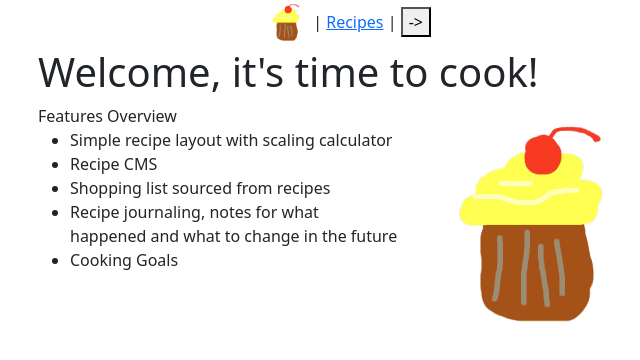
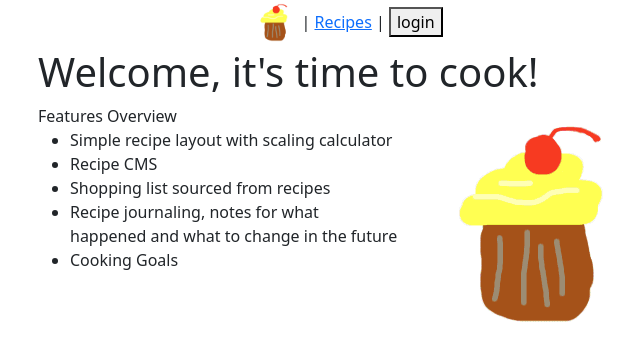
Before and after one commit to reddenx/recipejournal, a Vue app in the folder src/recipe-journal-client/: page / in a window 1280 px wide. Shown: the top 360 px of the page, without its empty margins (294-934 px from the left). Built offline with nearby package versions, Linux system fonts and the light colour scheme; no server answers.

Commit message:
hacked together ui login/logout

```diff
--- a/src/recipe-journal-client/src/components/LoginComponent.vue
+++ b/src/recipe-journal-client/src/components/LoginComponent.vue
@@ -1,8 +1,6 @@
 <template>
     <div class="login-container">
         <div v-if="!user" class="loggedout-container">
-            <input type="text" v-model="username" :disabled="busy" placeholder="username" />
-            <input type="password" v-model="password" :disabled="busy" placeholder="pasword" />
             <button
                 type="button"
                 @click="login"
@@ -29,8 +27,6 @@ const userApi = new UserApi();
 export default {
     components: {},
     data: () => ({
-        username: "",
-        password: "",
         busy: true,
         user: null,
     }),
@@ -44,12 +40,7 @@ export default {
     methods: {
         async login() {
             this.busy = true;
-            let success = await userApi.login(this.username, this.password);
-            if (success) {
-                this.user = await userApi.getLoggedInUser();
-                this.$emit('login', this.user.username);
-            }
-            this.busy = false;
+            window.location = "/login";
         },
         async logout() {
             this.busy = true;
--- a/src/recipe-journal-client/src/components/NavigationBar.vue
+++ b/src/recipe-journal-client/src/components/NavigationBar.vue
@@ -9,8 +9,7 @@
             <!-- <router-link to="/goals">Goals</router-link> | -->
             <router-link to="/groceries">Groceries</router-link> |
         </template>
-        <button type="button" v-show="!showLoginComponent && !isLoggedIn" @click="showLoginButtonPressed"> -&gt; </button>
-        <div class="nav-inline" v-show="showLoginComponent || isLoggedIn">
+        <div class="nav-inline">
             <login-component @login="handleLogin" @logout="handleLogout" />
         </div>
     </div>
@@ -23,7 +22,6 @@ export default {
     components: { LoginComponent },
     data: () => ({
         isLoggedIn: false,
-        showLoginComponent: false,
     }),
     methods: {
         handleLogin(username) {
@@ -31,9 +29,6 @@ export default {
         },
         handleLogout() {
             this.isLoggedIn = false;
-        },
-        showLoginButtonPressed() {
-            this.showLoginComponent = true;
         }
     },
 };
```
